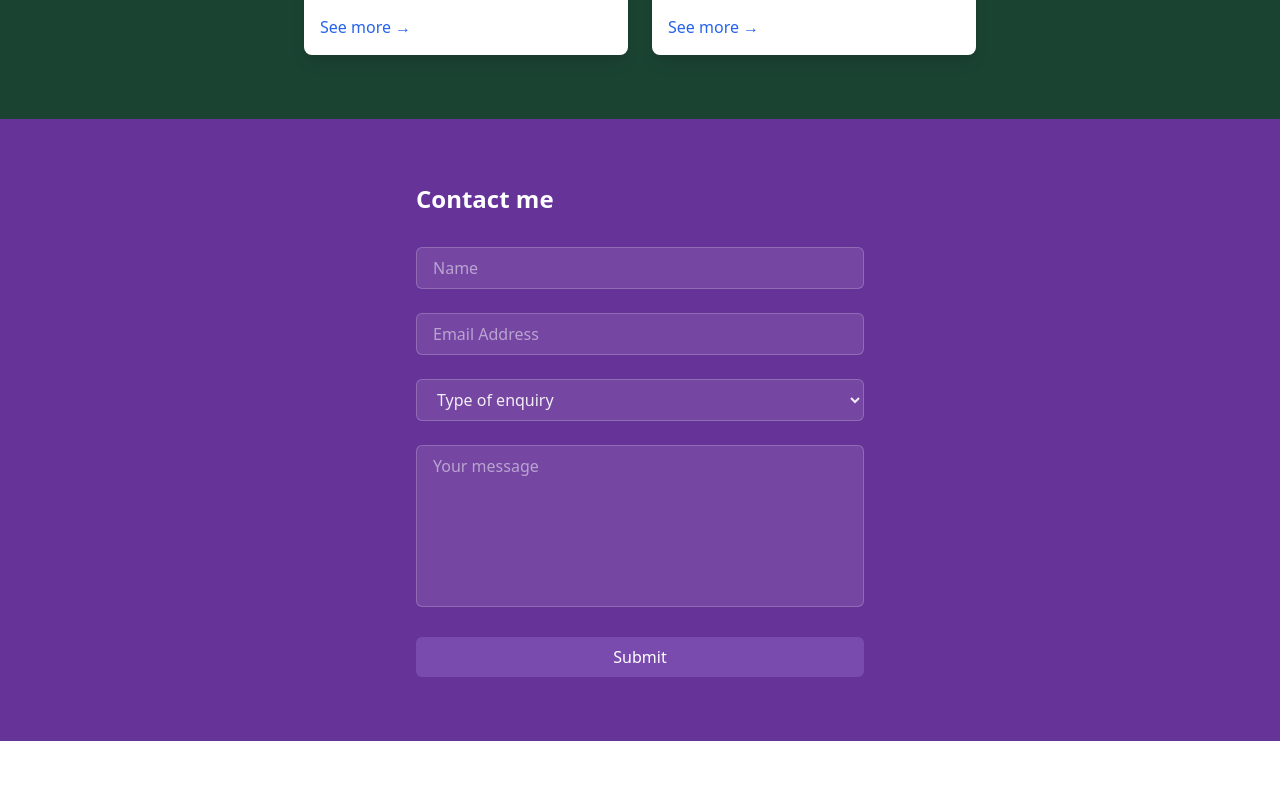
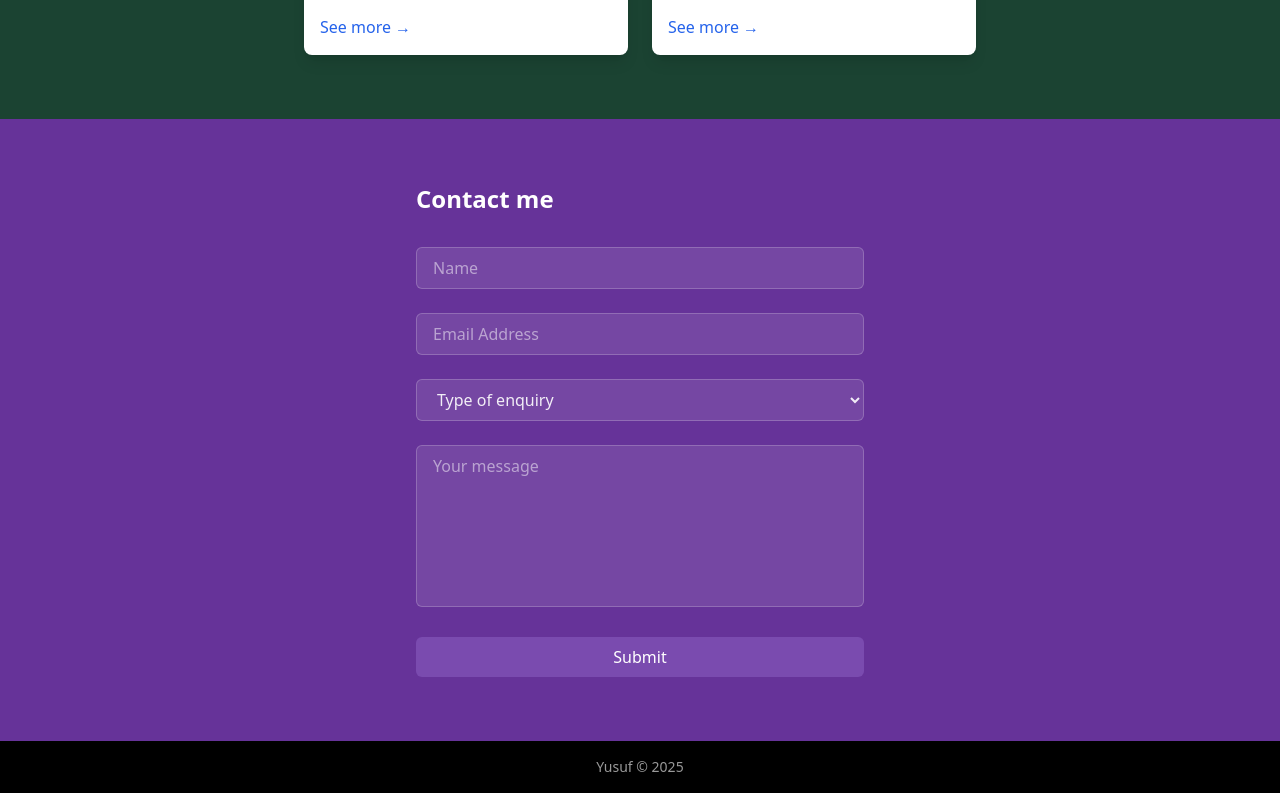
Before and after one commit to yusufswe/yusuf-mit, a React (Create React App) app: page / in a window 1280 px wide. Shown: the part 1673-2466 px from the top of the page. Before the commit the page ends 2414 px from the top, so only its background shows below. Built offline with nearby package versions, Linux system fonts and the light colour scheme.

Commit message:
feat: footer

```diff
--- a/src/App.js
+++ b/src/App.js
@@ -1,4 +1,5 @@
 import Contact from "./sections/Contact";
+import Footer from "./sections/Footer";
 import Hero from "./sections/Hero";
 import Navbar from "./sections/Navbar";
 import Project from "./sections/Project";
@@ -10,6 +11,7 @@ function App() {
       <Hero />
       <Project />
       <Contact />
+      <Footer />
     </div>
   );
 }
--- /dev/null
+++ b/src/sections/Footer.jsx
@@ -0,0 +1,9 @@
+import React from "react";
+
+export default function Footer() {
+  return (
+    <footer className="bg-black text-white/60 p-4 text-center text-sm">
+      <p>Yusuf © 2025</p>
+    </footer>
+  );
+}
```
